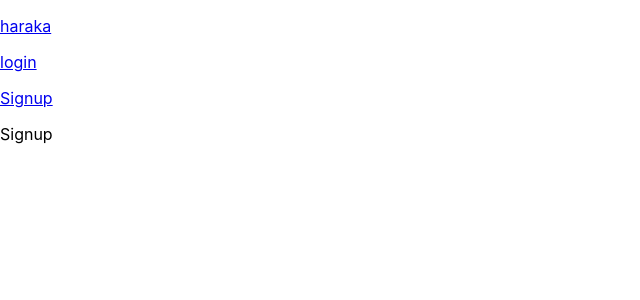
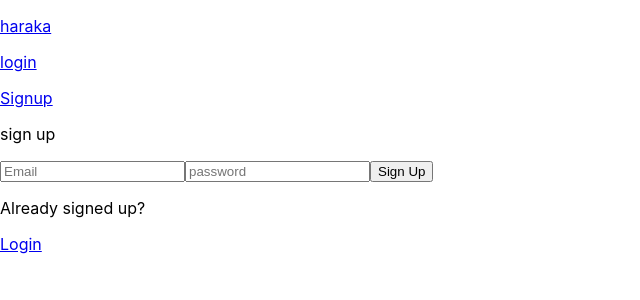
Before and after one commit to kennedybabu/haraka, a React (Create React App) app: page /signup in a window 1280 px wide. Shown: the top 300 px of the page, without its empty margins (0-640 px from the left). Built offline with nearby package versions, Linux system fonts and the light colour scheme; no server answers.

Commit message:
feature: sign up a user, redirect them to the homepage

```diff
--- a/src/components/Navbar.jsx
+++ b/src/components/Navbar.jsx
@@ -1,7 +1,11 @@
 import React from 'react'
 import { Link } from 'react-router-dom'
+import { UserAuth } from '../context/AuthContext'
 
 const Navbar = () => {
+    const {user, logOut} = UserAuth()
+
+
   return (
     <div>
         <Link to='/'>
--- a/src/pages/Login.jsx
+++ b/src/pages/Login.jsx
@@ -1,8 +1,23 @@
 import React from 'react'
+import { Link } from 'react-router-dom'
 
 const Login = () => {
   return (
-    <div>Login</div>
+    <div>
+        <div>
+        <div>
+            <p>Login</p>
+            <form>
+                <input type="email" placeholder='Email' autoComplete='email'/>
+                <input type="password" placeholder='password' autoComplete='current-password'/>
+                <button>Login</button>
+            </form>
+            <div>
+              <span> <p>Need an account? </p></span><Link to='/signup'>Sign Up</Link>
+            </div>
+        </div>
+    </div>
+    </div>
   )
 }
 
--- a/src/pages/Signup.jsx
+++ b/src/pages/Signup.jsx
@@ -1,8 +1,36 @@
-import React from 'react'
+import React, { useState } from 'react'
+import { Link, useNavigate } from 'react-router-dom'
+import { UserAuth } from '../context/AuthContext'
 
 const Signup = () => {
+  const [email, setEmail] = useState('')
+  const [password,setPassword] = useState('')
+  const {user, signUp} = UserAuth()
+  const navigate = useNavigate()
+
+  const handleSubmit = async (e) => {
+    e.preventDefault()
+    try {
+      await signUp(email,password)
+      navigate('/')
+    } catch (error) {
+      console.log(error)
+    }
+  }
   return (
-    <div>Signup</div>
+    <div>
+        <div>
+            <p>sign up</p>
+            <form onSubmit={handleSubmit}>
+                <input onChange={(e) => setEmail(e.target.value)} type="email" placeholder='Email' autoComplete='email'/>
+                <input onChange={(e) => setPassword(e.target.value)} type="password" placeholder='password' autoComplete='current-password'/>
+                <button>Sign Up</button>
+            </form>
+            <div>
+              <span> <p>Already signed up? </p></span><Link to='/login'>Login</Link>
+            </div>
+        </div>
+    </div>
   )
 }
 
```
